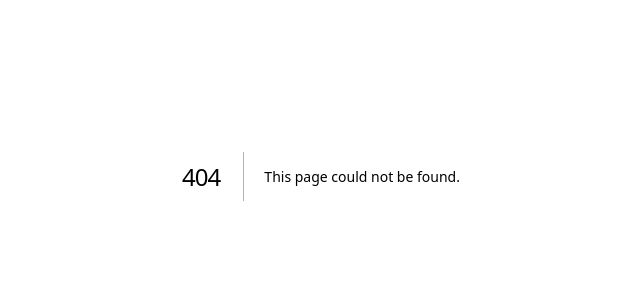
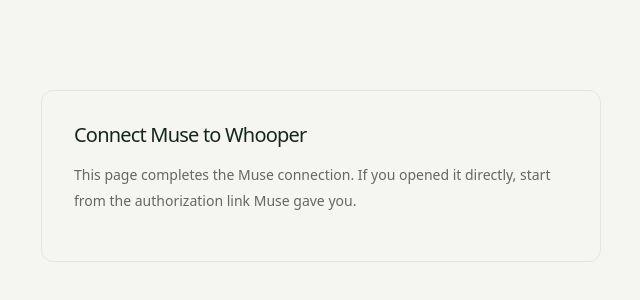
Before and after one commit to EazyLee30/whooper-2.0, a Next.js app: page /connect/muse in a window 1280 px wide. Before the commit this address had no page. Shown: the part 224-524 px from the top of the page, without its empty margins (319-959 px from the left). Built offline with nearby package versions, Linux system fonts and the light colour scheme.

Commit message:
Add public /connect/muse OAuth code handoff page for the owner AI assistant

```diff
--- /dev/null
+++ b/app/connect/muse/page.tsx
@@ -0,0 +1,123 @@
+'use client';
+
+// Manual OAuth handoff page for the owner's AI assistant (Muse).
+// After the owner approves the OAuth request, Clerk redirects here with
+// ?code=...&state=.... This page only displays the code — the code alone
+// is useless without the PKCE verifier held by the assistant, so the page
+// is public (see proxy.ts).
+
+import { Suspense, useState } from 'react';
+import { useSearchParams } from 'next/navigation';
+
+function CodeView() {
+  const params = useSearchParams();
+  const code = params.get('code');
+  const state = params.get('state');
+  const error = params.get('error');
+  const errorDescription = params.get('error_description');
+  const [copied, setCopied] = useState(false);
+
+  async function copy() {
+    if (!code) return;
+    try {
+      await navigator.clipboard.writeText(code);
+      setCopied(true);
+      setTimeout(() => setCopied(false), 2000);
+    } catch {
+      /* clipboard unavailable — the code is selectable manually */
+    }
+  }
+
+  return (
+    <main
+      style={{
+        minHeight: '100vh',
+        display: 'flex',
+        alignItems: 'center',
+        justifyContent: 'center',
+        padding: 24,
+        fontFamily: 'system-ui, -apple-system, sans-serif',
+      }}
+    >
+      <div
+        style={{
+          maxWidth: 560,
+          width: '100%',
+          border: '1px solid #e5e5e5',
+          borderRadius: 12,
+          padding: 32,
+        }}
+      >
+        <h1 style={{ fontSize: 20, margin: '0 0 8px' }}>Connect Muse to Whooper</h1>
+        {error ? (
+          <>
+            <p style={{ color: '#b3261e' }}>Authorization failed: {error}</p>
+            {errorDescription && (
+              <p style={{ color: '#666', fontSize: 14 }}>{errorDescription}</p>
+            )}
+            <p style={{ fontSize: 14, color: '#666' }}>
+              If this mentions redirect_uri, add{' '}
+              <code>https://whooper.ccwu.cc/connect/muse</code> to the Redirect
+              URIs of the Whooper MCP OAuth application in the Clerk dashboard,
+              then try the authorization link again.
+            </p>
+          </>
+        ) : code ? (
+          <>
+            <p style={{ fontSize: 14, color: '#444' }}>
+              Copy this one-time code and send it to Muse in chat. It expires in
+              10 minutes, and it is useless without the matching verifier — safe
+              to paste.
+            </p>
+            <div style={{ display: 'flex', gap: 8, marginTop: 12 }}>
+              <code
+                style={{
+                  flex: 1,
+                  padding: 12,
+                  background: '#f6f6f6',
+                  borderRadius: 8,
+                  fontSize: 13,
+                  wordBreak: 'break-all',
+                  userSelect: 'all',
+                }}
+              >
+                {code}
+              </code>
+              <button
+                onClick={copy}
+                style={{
+                  padding: '0 16px',
+                  borderRadius: 8,
+                  border: '1px solid #ddd',
+                  background: copied ? '#e8f5e9' : '#fff',
+                  cursor: 'pointer',
+                  whiteSpace: 'nowrap',
+                }}
+              >
+                {copied ? 'Copied' : 'Copy'}
+              </button>
+            </div>
+            {state && (
+              <p style={{ fontSize: 12, color: '#999', marginTop: 12 }}>
+                state: <code>{state}</code>
+              </p>
+            )}
+          </>
+        ) : (
+          <p style={{ fontSize: 14, color: '#666' }}>
+            This page completes the Muse connection. If you opened it directly,
+            start from the authorization link Muse gave you.
+          </p>
+        )}
+      </div>
+    </main>
+  );
+}
+
+export default function ConnectMusePage() {
+  return (
+    <Suspense>
+      <CodeView />
+    </Suspense>
+  );
+}
--- a/proxy.ts
+++ b/proxy.ts
@@ -9,6 +9,9 @@
   '/api/mcp',
   '/api/public/workout',
   '/api/jobs/reconcile',
+  // One-time OAuth code handoff for the owner's AI assistant. The code is
+  // useless without the PKCE verifier, so this page needs no sign-in.
+  '/connect/muse',
 ]);
 
 export default clerkMiddleware(async (auth, req) => {
```
